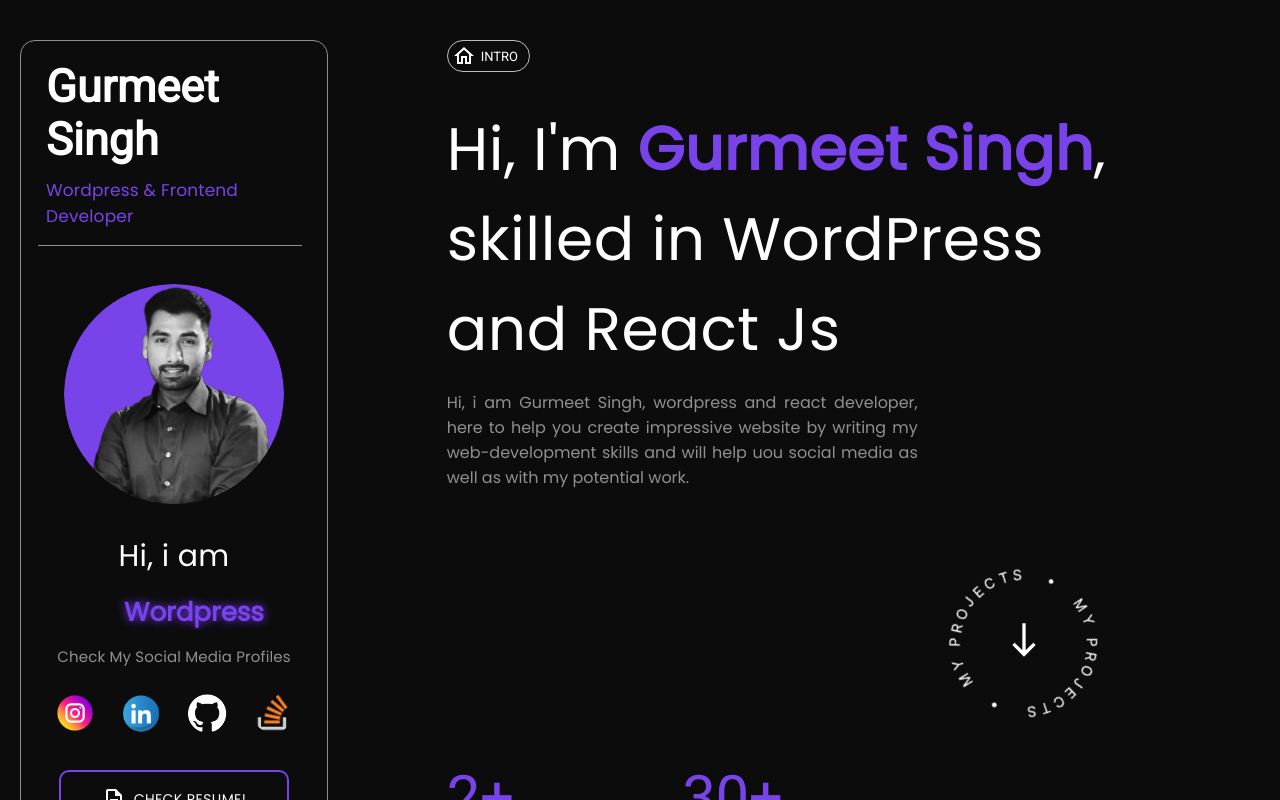
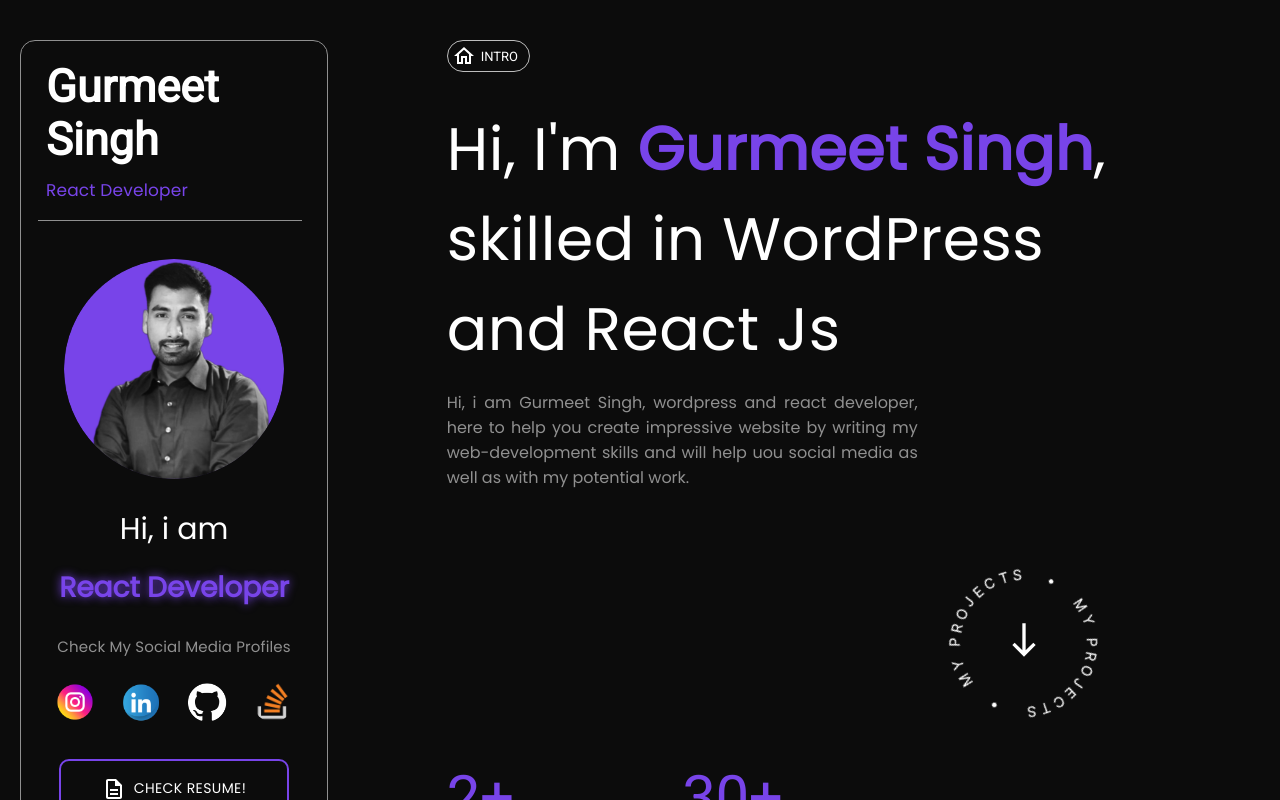
Before and after one commit to gurmeet00/portfolio, a React (Create React App) app: page / in a window 1280 px wide. Shown: the top 800 px of the page. Built offline with nearby package versions, Linux system fonts and the light colour scheme.

Commit message:
updation

```diff
--- a/src/Components/Profile.js
+++ b/src/Components/Profile.js
@@ -12,17 +12,18 @@
    <Grid container spacing={1}>
     <Grid item xs={12} sx={{display:{xs:"block", md:"flex", lg:"block"}, justifyContent:"space-between"}}>
     <Typography variant={'h3'} sx={{fontWeight:"bold", fontSize:{xs:"40px", md:"45px"} }}>Gurmeet Singh</Typography>
-    <Typography paragraph={true} sx={{fontFamily:"Poppins", fontSize:{xs:"15px", md:"17px"}, mt:"12px", color:'#7844e9'}}> Wordpress & Frontend Developer </Typography>
+    <Typography paragraph={true} sx={{fontFamily:"Poppins", fontSize:{xs:"15px", md:"17px"}, mt:"12px", color:'#7844e9'}}> React Developer </Typography>
     </Grid>
     <Grid item xs={12} sx={{textAlign:"center", pt:"40px", borderTop:"1px solid  #909090"}}>
     <Avatar src="/profile_pic/blackandwhite1.png" alt="profile"  sx={{width:220 , height:220 , mx:'auto' , my:"30px"}}/>
-    <Typography va  riant="h5" sx={{ mt:"30px", fontSize:"30px", fontFamily:"poppins"}}>Hi, i am </Typography>
+    <Typography variant="h5" sx={{ mt:"30px", fontSize:"30px", fontFamily:"poppins"}}>Hi, i am </Typography>
+    <Typography variant="h5" className='myDesignation' sx={{ fontSize:'28px' ,color:"#7844e9" ,  fontWeight:'bold',  textShadow:'0 0 10px #7844e9' }}>React Developer </Typography>
 
-      <ul  className='secText'>
+      {/* <ul  className='secText'>
       <li><span>Wordpress Developer</span></li>
       <li><span>React Developer</span></li>
       <li><span>Freelancer</span></li>
-    </ul>
+    </ul> */}
      <Typography paragraph={true} sx={{fontFamily:"Poppins", fontSize:'15px', mt:"10  px", color:"#909090"}}>Check My Social Media Profiles</Typography>
 
 <Grid container spacing={1}>
--- a/src/Components/style/all_css.css
+++ b/src/Components/style/all_css.css
@@ -32,6 +32,12 @@
      font-weight:normal;
      color:white  !important ;
      width:90% !important;
+}
+.myDesignation{
+ margin: 20px 0px 30px 0px  !important;
+      font-size:"3px" !important;
+      font-family:"poppins" !important;
+
 }
 
 .secText{
@@ -277,7 +283,7 @@
     display: none;
 }
 .secText li{
-    left: -19px !important;
+    left: 119px !important;
 }
 
 .educationBox{
```
